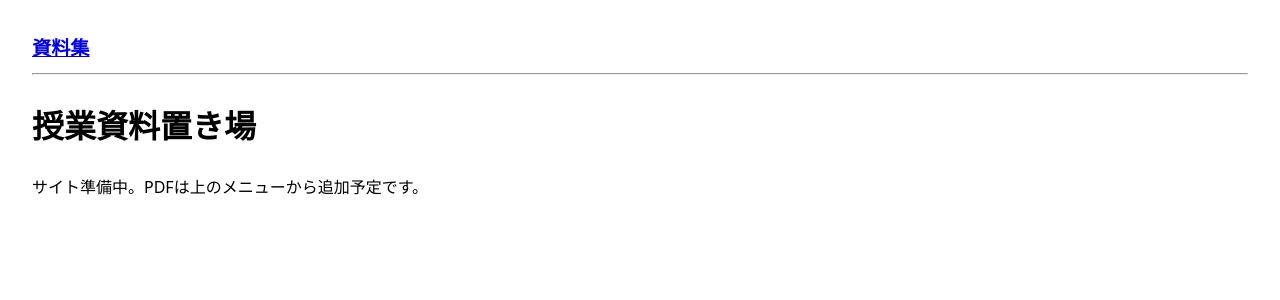
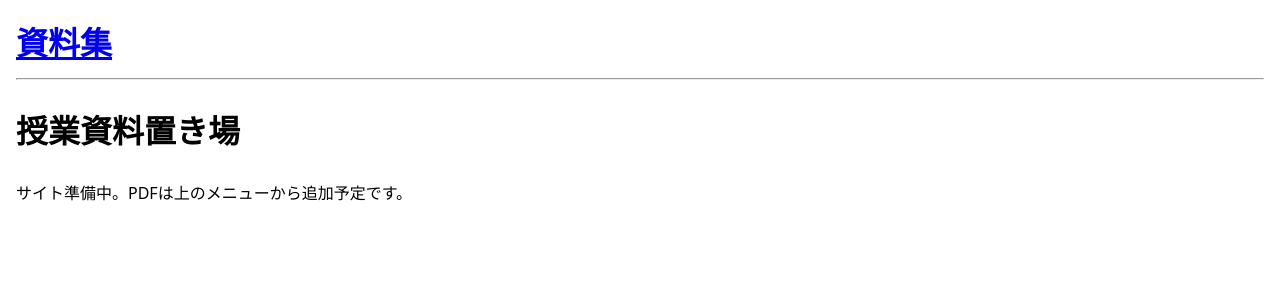
Before and after one commit to mathtkd/mathtkd.github.io, a Jekyll site: the page built from index.md, in a window 1280 px wide. Shown: the top 300 px of the page. Built offline with Jekyll 4.4.1, drawn with Linux system fonts in a browser that asks for light colours.

Commit message:
Update default.html

```diff
--- a/_layouts/default.html
+++ b/_layouts/default.html
@@ -6,9 +6,9 @@
   <title>{{ page.title }} - {{ site.title }}</title>
   <script src="https://cdn.jsdelivr.net/npm/mathjax@3/es5/tex-mml-chtml.js"></script>
   <style>
-    body { margin: 2rem; font-family: system-ui, -apple-system, "Segoe UI", Roboto, "Noto Sans JP", sans-serif; line-height: 1.7; }
+    body { margin: 1rem; font-family: system-ui, -apple-system, "Segoe UI", Roboto, "Noto Sans JP", sans-serif; line-height: 1.7; }
     header { margin-bottom: 1.5rem; }
-    header h1 { margin: 0; font-size: 1.2rem; }
+    header h1 { margin: 0; font-size: 2rem; }
     main { max-width: 900px; }
   </style>
 </head>
```
